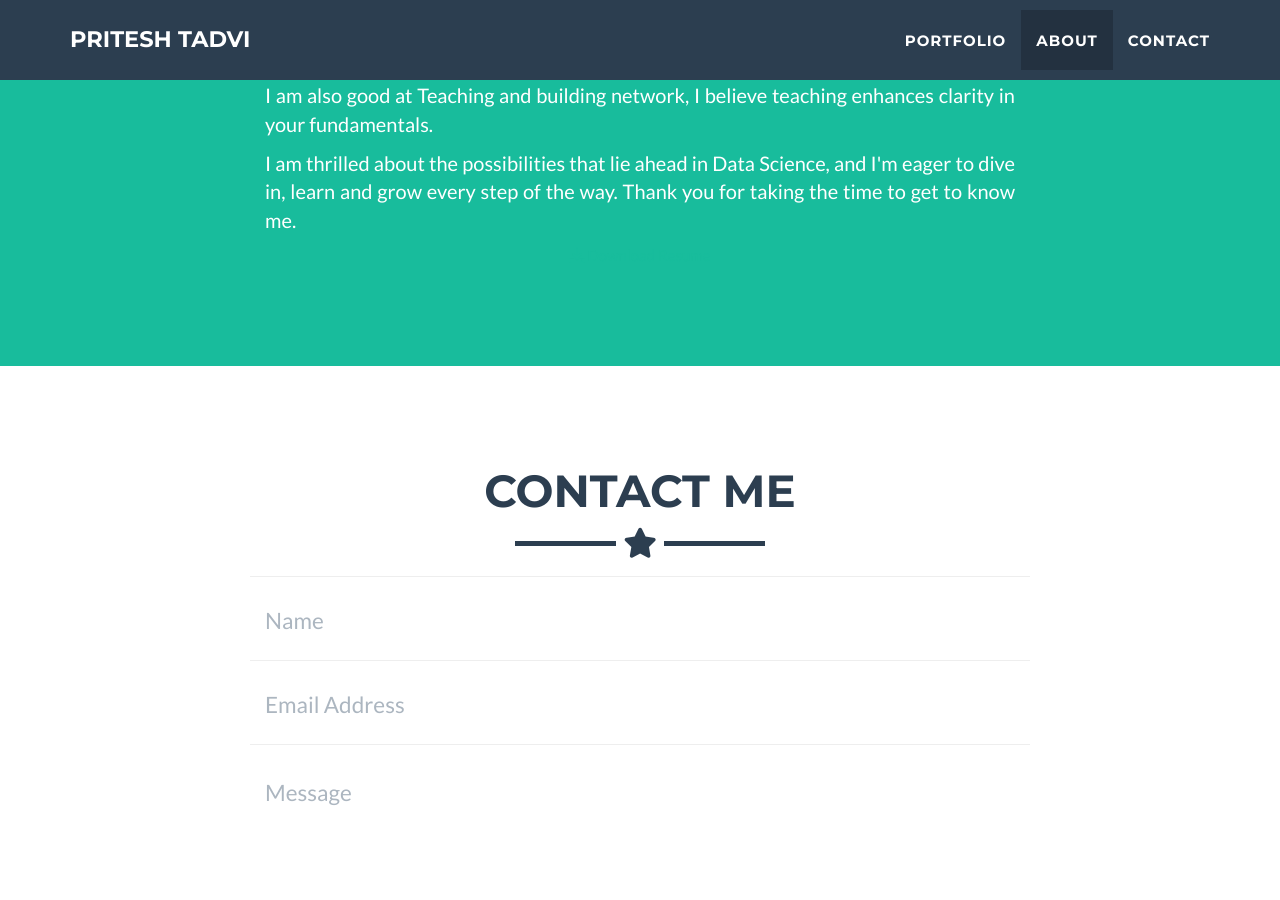
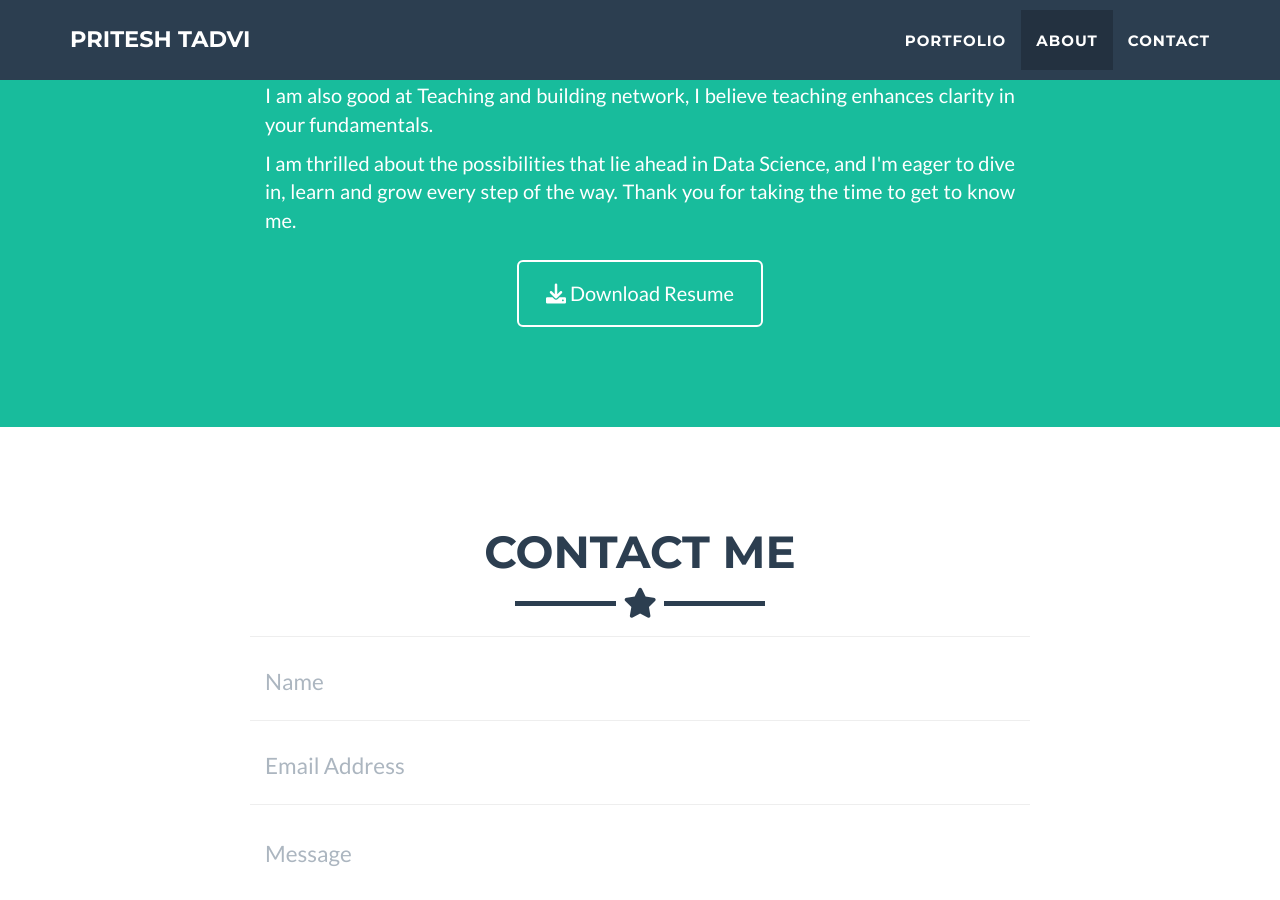
Before and after one commit to pritesh2000/pritesh2000.github.io, a Jekyll site: the page built from _posts/2024-03-15-Wine-Quality-Prediction.markdown, in a window 1280 px wide and 900 px high, scrolled down 2210 px. Built offline with Jekyll 4.4.1, drawn with Linux system fonts in a browser that asks for light colours.

Commit message:
Update about.html added class in download button

```diff
--- a/_includes/about.html
+++ b/_includes/about.html
@@ -16,7 +16,7 @@
 <p class = "justi">I am thrilled about the possibilities that lie ahead in Data Science, and I'm eager to dive in, learn and grow every step of the way. Thank you for taking the time to get to know me.</p>
       </div>
       <div class="col-lg-8 col-lg-offset-2 text-center">
-        <a href="https://drive.google.com/file/d/1zjP_CZsycBTMiBp7BNulUxm63mPjXxHk/view">
+        <a href="https://drive.google.com/file/d/1zjP_CZsycBTMiBp7BNulUxm63mPjXxHk/view" class="btn btn-lg btn-outline">
           <i class="fa fa-download"></i> Download Resume
         </a>
       </div>
```
